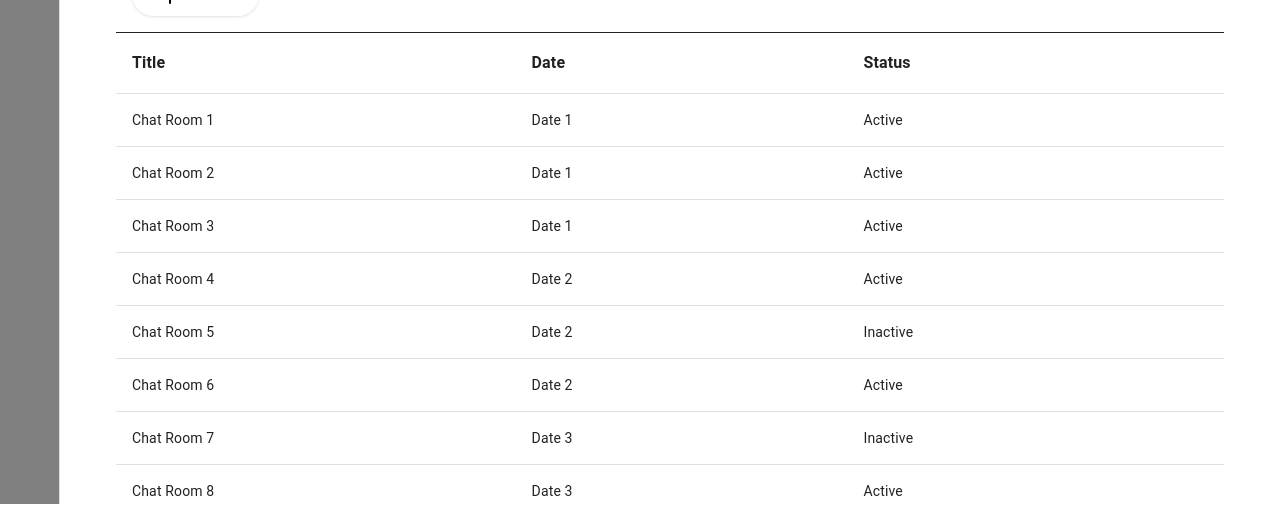
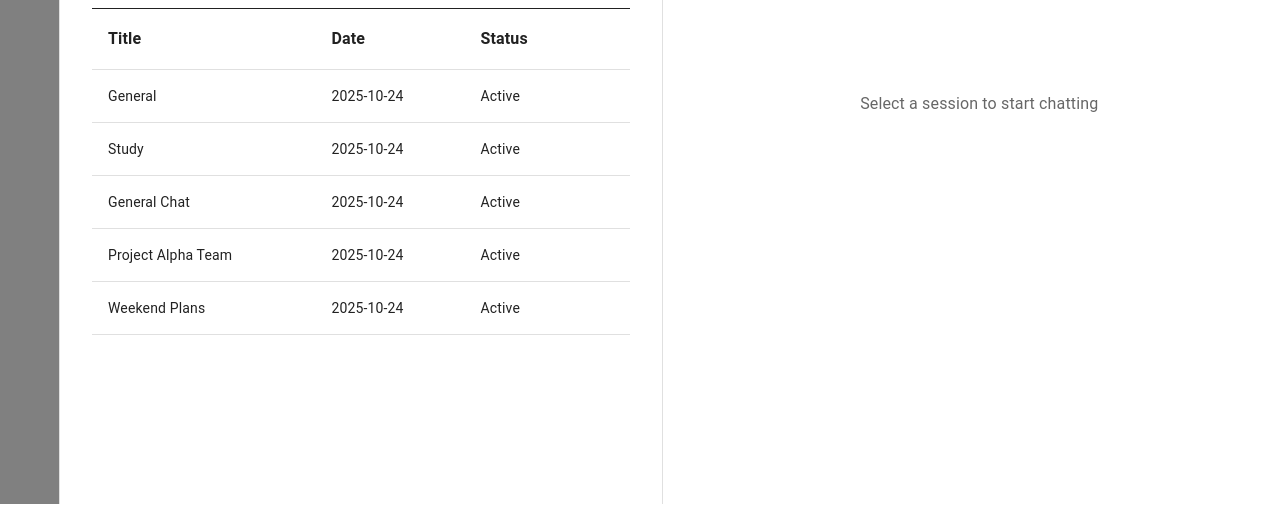
Before and after one commit to RengganaKurniawan/chat-session-frontend, a React (Vite) app: page /sessions in a window 1280 px wide. Shown: the part 296-802 px from the top of the page. Built offline with nearby package versions, Linux system fonts and the light colour scheme; some icons are missing.

Commit message:
Intergrating chat layout and sessionList

```diff
--- a/src/App.tsx
+++ b/src/App.tsx
@@ -1,10 +1,7 @@
 import { Routes, Route } from "react-router-dom";
 import LoginPage from "./page/LoginPage";
 import MainPage from "./page/MainPage";
-import RoomsList from "./page/RoomList";
-import RoomChat from "./page/RoomChat";
 import SessionsSplitView from "./page/SessionsSplitView";
-
 
 function App(){
   return (
@@ -12,10 +9,6 @@ function App(){
       <Route path="/login" element={<LoginPage />} />
       <Route path="/" element={<MainPage />} />
 
-      {/* test */}
-      <Route path="/roomList" element={<RoomsList />} />
-      <Route path="/rooms/:roomId" element={<RoomChat />} />
-
       <Route path="/sessions" element={<SessionsSplitView />} />
     </Routes>
   )
--- a/src/component/ChatLayout.tsx
+++ b/src/component/ChatLayout.tsx
@@ -9,9 +9,13 @@ import usersData from "../data/users.json";
 // implement sama login
 const LOGGED_IN_USER_ID = 1;
 
-function ChatLayout() {
+interface ChatLayoutProps {
+    sessionId: number;
+}
+
+function ChatLayout({ sessionId }: ChatLayoutProps) {
     // contoh chat room 1
-    const session = chatData.sessions.find(s => s.sessionsId === 1);
+    const session = chatData.sessions.find(s => s.sessionsId === sessionId);
 
     const initialMessages =
         session?.messages.map(m => {
--- a/src/component/SessionsList.tsx
+++ b/src/component/SessionsList.tsx
@@ -23,6 +23,8 @@ import AddIcon from "@mui/icons-material/Add";
 import CloseIcon from "@mui/icons-material/Close";
 import FilterAltOutlinedIcon from "@mui/icons-material/FilterAltOutlined";
 
+import chatData from "../data/chatData.json"
+
 const DefaultSortIcon = () => (
   <svg width="24" height="24" viewBox="0 0 24 24" fill="none">
     <path
@@ -46,7 +48,7 @@ interface Session {
   id: number;
   title: string;
   date: string;
-  status: string;
+  isActive: boolean;
 }
 
 interface SessionsListProps {
@@ -70,20 +72,15 @@ function SessionsList({ onSessionSelect, isCompact, selectedSession }: SessionsL
   const [statusAnchor, setStatusAnchor] = useState<HTMLElement | null>(null);
 
   // Sessions
-  const [sessions, setSessions] = useState<Session[]>([
-    { id: 1, title: "Chat Room 1", date: "Date 1", status: "Active" },
-    { id: 2, title: "Chat Room 2", date: "Date 1", status: "Active" },
-    { id: 3, title: "Chat Room 3", date: "Date 1", status: "Active" },
-    { id: 4, title: "Chat Room 4", date: "Date 2", status: "Active" },
-    { id: 5, title: "Chat Room 5", date: "Date 2", status: "Inactive" },
-    { id: 6, title: "Chat Room 6", date: "Date 2", status: "Active" },
-    { id: 7, title: "Chat Room 7", date: "Date 3", status: "Inactive" },
-    { id: 8, title: "Chat Room 8", date: "Date 3", status: "Active" },
-    { id: 9, title: "Chat Room 9", date: "Date 3", status: "Active" },
-    { id: 10, title: "Chat Room 10", date: "Date 4", status: "Inactive" },
-    { id: 11, title: "Chat Room 11", date: "Date 4", status: "Active" },
-    { id: 12, title: "Chat Room 12", date: "Date 4", "status": "Active" }
-  ]);
+
+  const initialSessions: Session[] = chatData.sessions.map((s) => ({
+    id: s.sessionsId,
+    title: s.name,
+    date: s.date,
+    isActive: s.isActive
+  }));
+
+  const [sessions, setSessions] = useState<Session[]>(initialSessions);
 
   // ADD SESSION
   const [openDialog, setOpenDialog] = useState(false);
@@ -95,8 +92,8 @@ function SessionsList({ onSessionSelect, isCompact, selectedSession }: SessionsL
     const newSession: Session = {
       id: sessions.length + 1,
       title: newTitle,
-      date: "Today",
-      status: "Active"
+      date: new Date().toLocaleDateString(),
+      isActive: true,
     };
 
     setSessions([...sessions, newSession]);
@@ -107,8 +104,6 @@ function SessionsList({ onSessionSelect, isCompact, selectedSession }: SessionsL
   // filters masing2 kolom
   const uniqueTitles = [...new Set(sessions.map((s) => s.title))];
   const uniqueDates = [...new Set(sessions.map((s) => s.date))];
-  const uniqueStatuses = [...new Set(sessions.map((s) => s.status))];
-
 
   const toggleFilter = (value: string, filterArray: string[], setFilter: (arr: string[]) => void) => {
     if (filterArray.includes(value)) {
@@ -132,9 +127,11 @@ function SessionsList({ onSessionSelect, isCompact, selectedSession }: SessionsL
     const matchesSearch = session.title.toLowerCase().includes(searchQuery.toLowerCase());
     const matchesTitle = titleFilter.length === 0 || titleFilter.includes(session.title);
     const matchesDate = dateFilter.length === 0 || dateFilter.includes(session.date);
-    const matchesStatus = statusFilter.length === 0 || statusFilter.includes(session.status);
 
-    return matchesSearch && matchesTitle && matchesDate && matchesStatus;
+    const statusString = session.isActive ? "Active" : "Inactive"
+    const mathchesStatus = statusFilter.length === 0 || statusFilter.includes(statusString)
+
+    return matchesSearch && matchesTitle && matchesDate && mathchesStatus;
   });
 
   return (
@@ -185,6 +182,7 @@ function SessionsList({ onSessionSelect, isCompact, selectedSession }: SessionsL
             }}
           />
         </Box>
+
         <Box
           sx={{
             p: 2,
@@ -280,7 +278,7 @@ function SessionsList({ onSessionSelect, isCompact, selectedSession }: SessionsL
                 {!isCompact && (
                   <>
                     <TableCell>{session.date}</TableCell>
-                    <TableCell>{session.status}</TableCell>
+                    <TableCell>{session.isActive ? "Active" : "Inactive"}</TableCell>
                   </>
                 )}
               </TableRow>
@@ -324,7 +322,7 @@ function SessionsList({ onSessionSelect, isCompact, selectedSession }: SessionsL
         open={Boolean(statusAnchor)}
         onClose={() => setStatusAnchor(null)}
       >
-        {uniqueStatuses.map((status) => (
+        {["Active", "Inactive"].map((status) => (
           <MenuItem
             key={status}
             onClick={() => toggleFilter(status, statusFilter, setStatusFilter)}
--- a/src/data/chatData.json
+++ b/src/data/chatData.json
@@ -3,6 +3,8 @@
     {
       "sessionsId": 1,
       "name": "General",
+      "isActive": true,
+      "date": "2025-10-24",
       "members": [1, 2],
       "messages": [
         { "id": 1, "likes": 0, "dislikes": 0, "senderId": 1, "text": "Hello", "time": "10:54"},
@@ -12,11 +14,48 @@
     {
       "sessionsId": 2,
       "name": "Study",
+      "isActive": true,
+      "date": "2025-10-24",
       "members": [1, 3, 4],
       "messages": [
         { "id": 1, "likes": 0, "dislikes": 0, "senderId": 1, "text": "Hello", "time": "10:30" },
         { "id": 2, "likes": 0, "dislikes": 0, "senderId": 3, "text": "Hi!", "time": "10:56" }
       ]
+    },
+    {
+      "sessionsId": 3,
+      "name": "General Chat",
+      "isActive": true,
+      "date": "2025-10-24",
+      "members": [1, 2, 5],
+      "messages": [
+        { "id": 1, "likes": 3, "dislikes": 0, "senderId": 1, "text": "Good morning everyone!", "time": "08:15" },
+        { "id": 2, "likes": 1, "dislikes": 0, "senderId": 2, "text": "Morning! How's the weather?", "time": "08:20" },
+        { "id": 3, "likes": 0, "dislikes": 1, "senderId": 5, "text": "It's a bit cloudy here.", "time": "08:25" }
+      ]
+    },
+    {
+      "sessionsId": 4,
+      "name": "Project Alpha Team",
+      "isActive": true,
+      "date": "2025-10-24",
+      "members": [3, 4, 1],
+      "messages": [
+        { "id": 1, "likes": 0, "dislikes": 0, "senderId": 3, "text": "The deadline is next Friday.", "time": "14:00" },
+        { "id": 2, "likes": 2, "dislikes": 0, "senderId": 4, "text": "Understood. I'll finish the documentation.", "time": "14:15" },
+        { "id": 3, "likes": 0, "dislikes": 0, "senderId": 1, "text": "Great, I'm reviewing the code now.", "time": "14:30" }
+      ]
+    },
+    {
+      "sessionsId": 5,
+      "name": "Weekend Plans",
+      "isActive": true,
+      "date": "2025-10-24",
+      "members": [2, 5],
+      "messages": [
+        { "id": 1, "likes": 5, "dislikes": 0, "senderId": 2, "text": "Any ideas for this weekend?", "time": "16:45" },
+        { "id": 2, "likes": 1, "dislikes": 0, "senderId": 5, "text": "Maybe a hike?", "time": "17:01" }
+      ]
     }
   ]
 }
--- a/src/data/users.json
+++ b/src/data/users.json
@@ -15,6 +15,10 @@
         {
             "id": 4,
             "name": "Allison Burger"
+        },
+        {
+            "id": 5,
+            "name": "Dani"
         }
     ]
 }
--- a/src/page/RoomChat.tsx
+++ /dev/null
@@ -1,26 +0,0 @@
-import { useParams } from "react-router-dom";
-import data from "../data/chatData.json";
-
-function RoomChat() {
-  const { sessionsId } = useParams();
-  const room = data.sessions.find(r => r.sessionsId === Number(sessionsId));
-
-  if (!room) return <p>Room not found.</p>;
-
-  return (
-    <div>
-      <h2>{room.name}</h2>
-
-      <div>
-        {room.messages.map(msg => (
-          <p key={msg.id}>
-            <strong>User {msg.senderId}: </strong>
-            {msg.text}
-          </p>
-        ))}
-      </div>
-    </div>
-  );
-}
-
-export default RoomChat
--- a/src/page/RoomList.tsx
+++ /dev/null
@@ -1,18 +0,0 @@
-import data from "../data/chatData.json";
-import { Link } from "react-router-dom";
-
-function RoomsList() {
-  return (
-    <ul>
-      {data.sessions.map((room) => (
-        <li key={room.sessionsId}>
-          <Link to={`/rooms/${room.sessionsId}`}>
-            {room.name}
-          </Link>
-        </li>
-      ))}
-    </ul>
-  );
-}
-
-export default RoomsList;
--- a/src/page/SessionsSplitView.tsx
+++ b/src/page/SessionsSplitView.tsx
@@ -1,13 +1,14 @@
 import { useState } from 'react';
-import { Box, CssBaseline } from '@mui/material';
+import { Box, CssBaseline, Typography } from '@mui/material';
 import LeftNav from '../component/LeftNav';
 import SessionsList from '../component/SessionsList';
+import ChatLayout from '../component/ChatLayout';
 
 interface Session {
   id: number;
   title: string;
   date: string;
-  status: string;
+  isActive: boolean;
 }
 
 const SessionsSplitView = () => {
@@ -19,11 +20,6 @@ const SessionsSplitView = () => {
     setIsCompact(true);
   };
 
-  const handleCloseChat = () => {
-    setSelectedSession(null);
-    setIsCompact(false);
-  };
-
   return (
     <Box sx={{ display: 'flex' }}>
       <CssBaseline />
@@ -33,15 +29,17 @@ const SessionsSplitView = () => {
         sx={{
           flexGrow: 1,
           bgcolor: 'background.default',
-          p: 3,
           display: 'flex',
           gap: 2,
+          height: '100vh',
+          overflow: 'hidden'
         }}
       >
         <Box sx={{
-          flex: isCompact ? '0 0 300px' : '1',
+          flex: isCompact ? '0 0 400px' : '1',
           transition: 'flex 0.3s ease-in-out',
           overflow: 'hidden',
+          borderRight: '1px solid #e0e0e0'
         }}>
           <SessionsList
             onSessionSelect={handleSessionSelect}
@@ -49,11 +47,19 @@ const SessionsSplitView = () => {
             selectedSession={selectedSession}
           />
         </Box>
-        {selectedSession && (
-          <Box sx={{ flex: '1' }}>
-            {/* <ChatRoomUI session={selectedSession} onClose={handleCloseChat} /> */}
-          </Box>
-        )}
+
+        <Box sx={{ flex: '1', display: 'flex', flexDirection: 'column' }}>
+            {selectedSession ? (
+                <ChatLayout
+                    key={selectedSession.id}
+                    sessionId={selectedSession.id}
+                />
+            ) : (
+                <Box display="flex" justifyContent="center" alignItems="center" height="100%">
+                     <Typography color="text.secondary">Select a session to start chatting</Typography>
+                </Box>
+            )}
+        </Box>
       </Box>
     </Box>
   );
```
